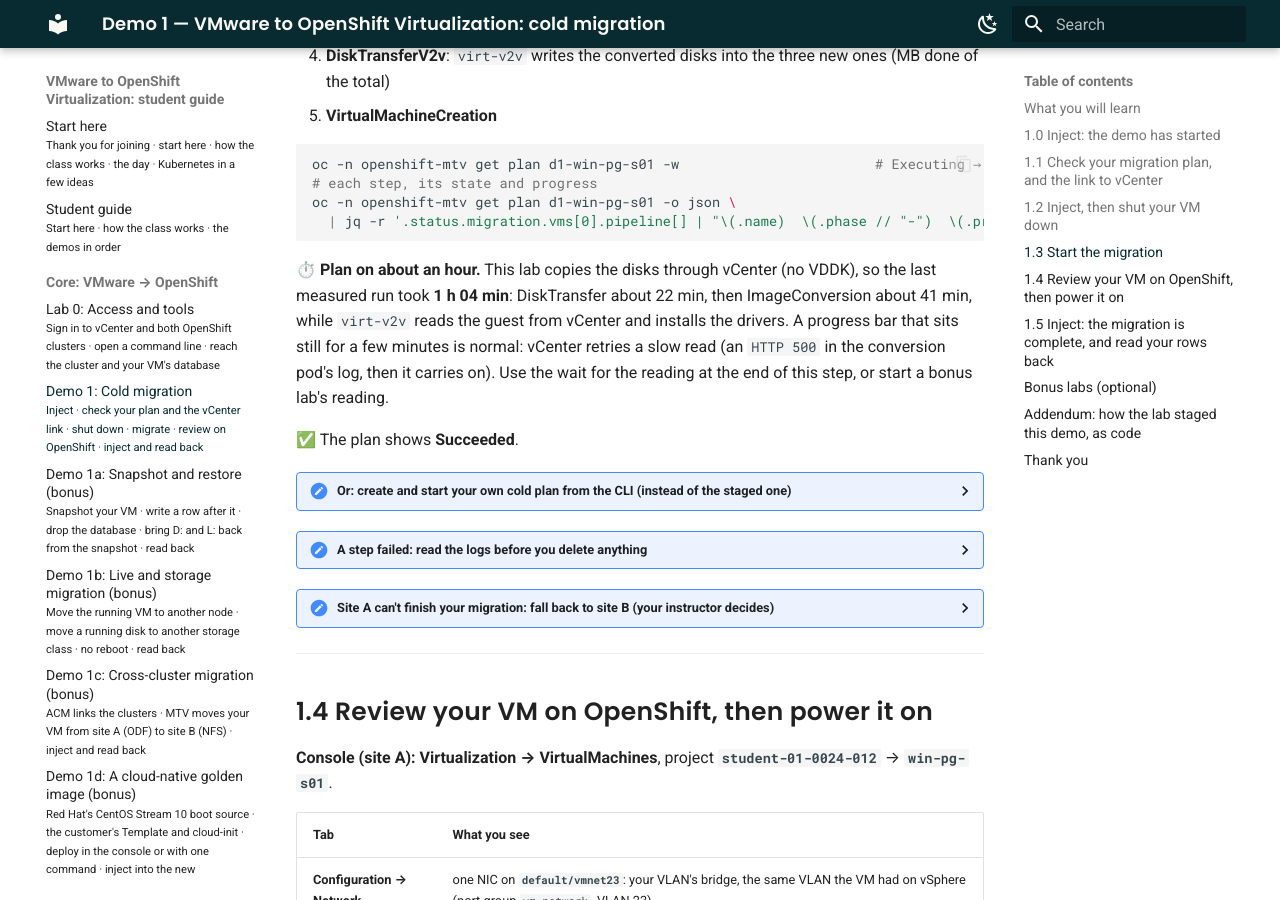
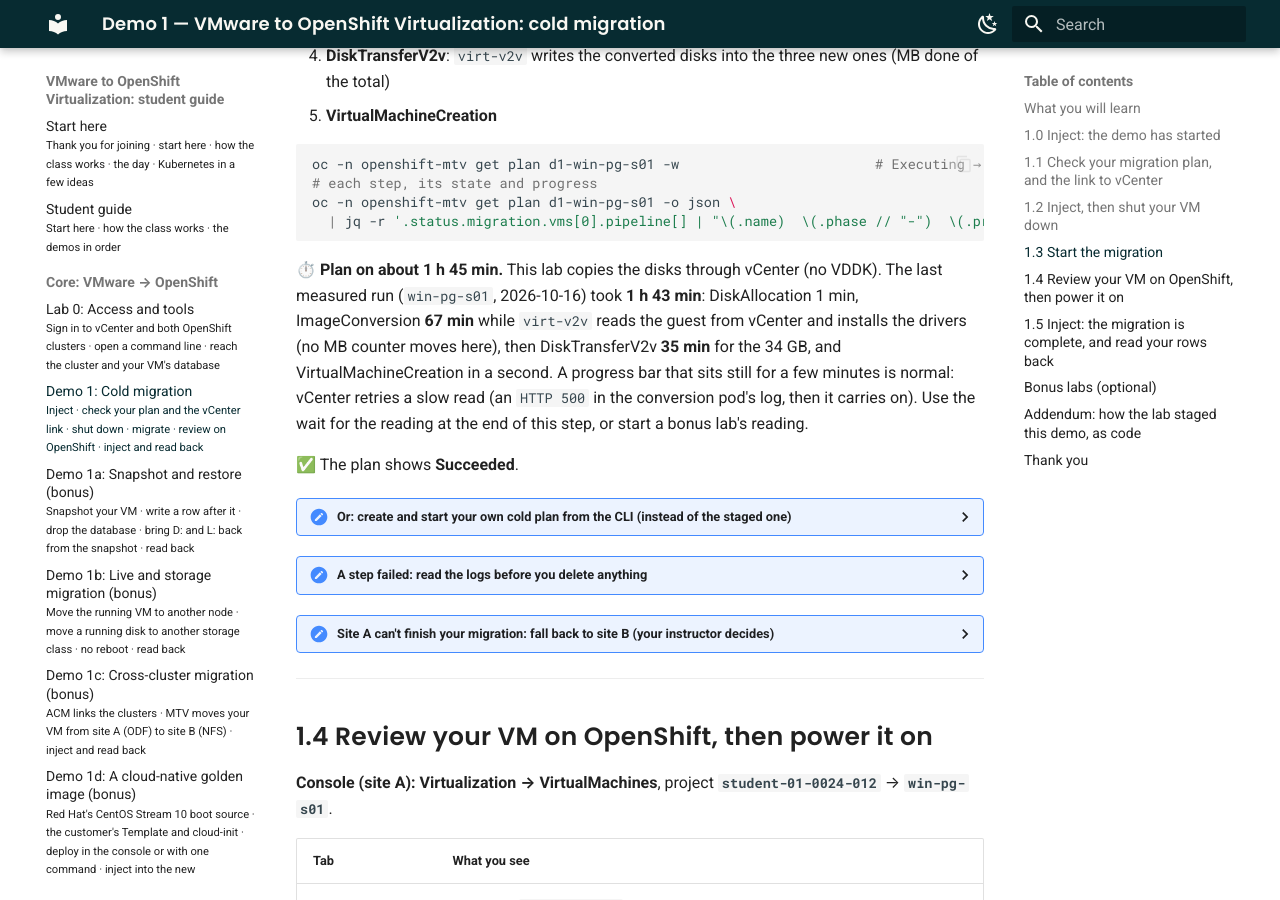
Before and after one commit to paragonmicro-lab/demo-0024-public, an MkDocs documentation site: the page built from docs/demos/01-vmware-to-ove-cold.md, in a window 1280 px wide and 900 px high, scrolled down 3336 px. Built offline with MkDocs 1.6.1 and Material for MkDocs 9.7.7, drawn with Linux system fonts in a browser that asks for light colours; some of the changed text lies outside the part shown.

Commit message:
class @ demo-openshift-ove 75236c5e5e8d

````diff
--- a/docs/demos/01-vmware-to-ove-cold.md
+++ b/docs/demos/01-vmware-to-ove-cold.md
@@ -146,9 +146,10 @@
   | jq -r '.status.migration.vms[0].pipeline[] | "\(.name)  \(.phase // "-")  \(.progress.completed // 0)/\(.progress.total // 0) \(.annotations.unit // "")"'
 ```
 
-⏱️ **Plan on about an hour.** This lab copies the disks through vCenter (no VDDK), so the last measured run took
-**1 h 04 min**: DiskTransfer about 22 min, then ImageConversion about 41 min, while `virt-v2v` reads the guest from
-vCenter and installs the drivers. A progress bar that sits still for a few minutes is normal: vCenter retries a slow
+⏱️ **Plan on about 1 h 45 min.** This lab copies the disks through vCenter (no VDDK). The last measured run
+(`win-pg-s01`, 2026-10-16) took **1 h 43 min**: DiskAllocation 1 min, ImageConversion **67 min** while `virt-v2v`
+reads the guest from vCenter and installs the drivers (no MB counter moves here), then DiskTransferV2v **35 min**
+for the 34 GB, and VirtualMachineCreation in a second. A progress bar that sits still for a few minutes is normal: vCenter retries a slow
 read (an `HTTP 500` in the conversion pod's log, then it carries on). Use the wait for the reading at the end of this
 step, or start a bonus lab's reading.
 
````
Also changed, not shown: other parts of docs/demos/01-vmware-to-ove-cold.md (+2 -2 lines), docs/index.md (+3 -3 lines), docs/student-guide.md (+3 -3 lines).
